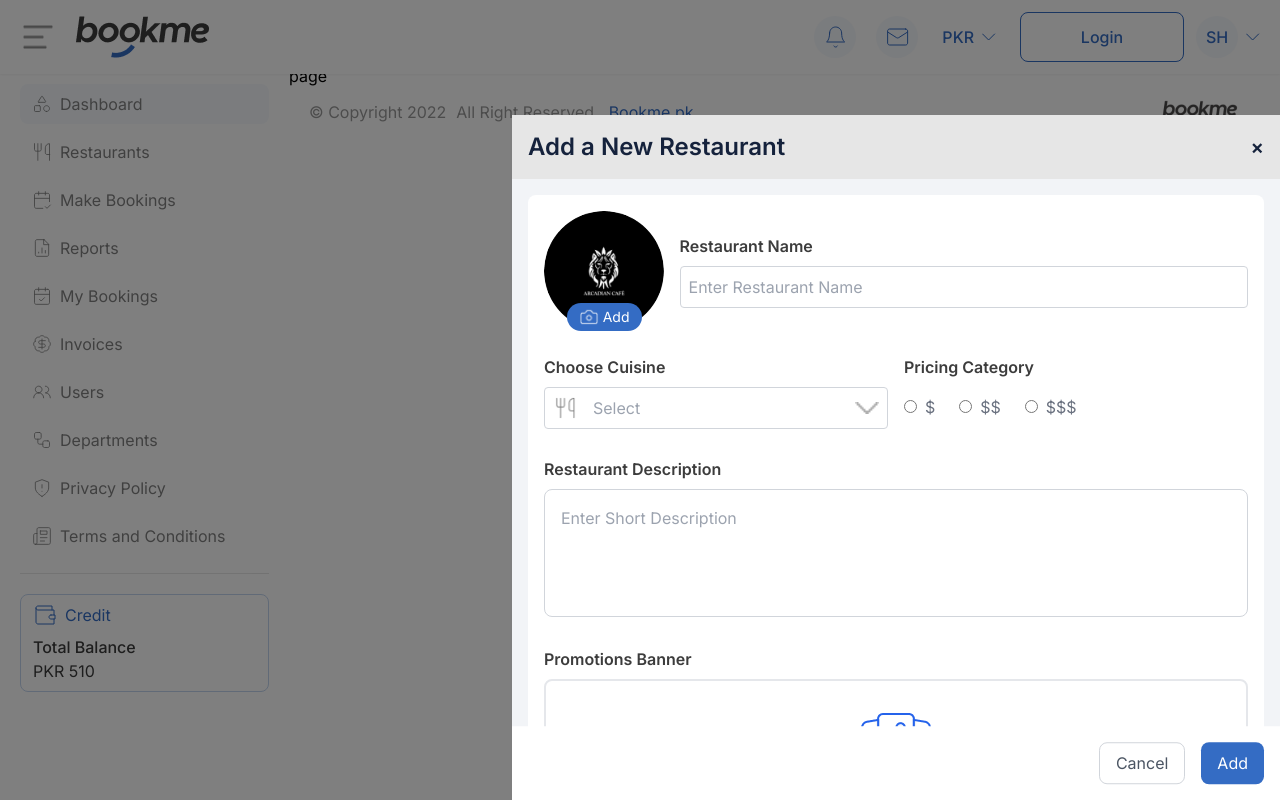
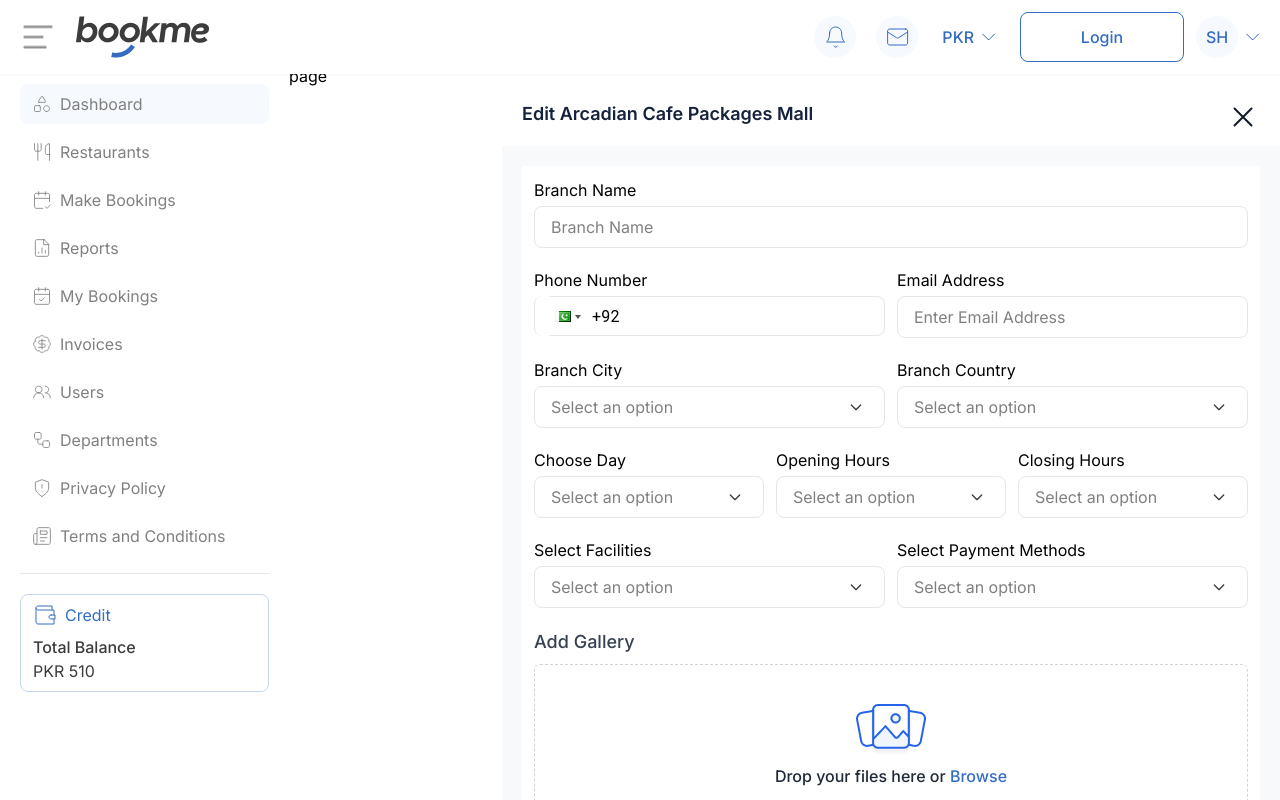
Before and after one commit to BilalHaider20/restaurant-portal, a Next.js app: page /en/test in a window 1280 px wide. Built offline with nearby package versions, Linux system fonts and the light colour scheme.

Commit message:
added fileupload

```diff
--- a/public/images/index.js
+++ b/public/images/index.js
@@ -18,7 +18,8 @@ const images = {
   cross: require('./x.svg'),
   delete: require('./listing/Delete.svg'),
   edit: require('./listing/Edit.svg'),
-  mail_form: require('./mail-form.svg')
+  mail_form: require('./mail-form.svg'),
+  browse_image: require('./browse-image.png')
 };
 export const dashboardimages = {
   bus: require('./bus-front.png'),
--- a/src/app/[locale]/test/page.jsx
+++ b/src/app/[locale]/test/page.jsx
@@ -3,10 +3,10 @@ import RestaurantModal from "@/app/components/RestaurantModal"
 
 export default function Page() {
     return (
-        <div className="relative w-full">
+        <div className="relative w-full ">
             page
-            {/* <BranchesModal/> */}
-            <RestaurantModal />
+            <BranchesModal/>
+            {/* <RestaurantModal /> */}
         </div>
 
 
--- a/src/app/components/BranchesModal.jsx
+++ b/src/app/components/BranchesModal.jsx
@@ -8,6 +8,7 @@ import "react-phone-input-2/lib/style.css";
 import { useForm, Controller } from "react-hook-form";
 import Select from './Select';
 import Input from './Input'
+import FileUpload from './FileUpload'
 
 
 const BranchesModal = () => {
@@ -96,7 +97,8 @@ const BranchesModal = () => {
                     <Image src={images.cross} alt="x" />
                 </button>
             </div>
-            <form onSubmit={handleSubmit(onSubmit)} className=' m-5 p-3 bg-bg-light space-y-3' >
+            <form onSubmit={handleSubmit(onSubmit)} className=' ' >
+                <div className='m-5 bg-bg-light p-3 space-y-5'>
                     <Controller
                         name="name"
                         control={control}
@@ -118,18 +120,36 @@ const BranchesModal = () => {
                             <PhoneInput country='pk' name="phone" className="inputForm" />
                         </div>
                         <Controller
-                        name="name"
+                            name="email"
+
                             control={control}
                             rules={{ required: "Please enter branch name" }}
                             render={({ field }) => (
                                 <Input
-                                label="Branch Name"
-                                name="name"
+                                    label="Email Address"
+                                    name="email"
+                                    type="email"
                                     value={field.value}
                                     onChange={field.onChange}
-                                placeholder="Branch Name"
+                                    placeholder="Enter Email Address"
                                     error={errors.name?.message}
                                 />
+                            )}
+                        />
+                    </div>
+                    <div className='flex flex-col gap-3 md:flex-row'>
+                        <Controller
+                            name="city"
+                            control={control}
+                            render={({ field }) => (
+                                <Select label="Branch City" name="city" options={dayOptions} value={field.value} onChange={field.onChange} />
+                            )}
+                        />
+                        <Controller
+                            name="country"
+                            control={control}
+                            render={({ field }) => (
+                                <Select label="Branch Country" name="country" options={dayOptions} value={field.value} onChange={field.onChange} />
                             )}
                         />
                     </div>
@@ -141,15 +161,7 @@ const BranchesModal = () => {
                                 <Select label="Choose Day" name="day" options={dayOptions} value={field.value} onChange={field.onChange} />
                             )}
                         />
-                    <Controller
-                        name="day2"
-                        control={control}
-                        render={({ field }) => (
-                            <Select label="Choose Day" name="day2" options={dayOptions} value={field.value} onChange={field.onChange} />
-                        )}
-                    />
-                </div>
-                <div className='flex flex-col gap-3 md:flex-row'>
+
                         <Controller
                             name="opening-hours"
                             control={control}
@@ -165,6 +177,7 @@ const BranchesModal = () => {
                             )}
                         />
                     </div>
+
                     <div className='flex flex-col gap-3 md:flex-row'>
                         <Controller
                             name="facilities"
@@ -181,6 +194,16 @@ const BranchesModal = () => {
                             )}
                         />
                     </div>
+                    <FileUpload control={control} name="gallery" />
+                </div>
+                <div className='bg-bg-light px-4 py-2 flex justify-end gap-3'>
+                    <button className="px-4 py-2 text-gray-600 bg-bg-light border border-gray-300 rounded-lg hover:bg-gray-100">
+                        Cancel
+                    </button>
+                    <button className="px-4 py-2 text-white bg-primary-blue rounded-lg hover:bg-blue-600">
+                        Add
+                    </button>
+                </div>
             </form>
         </div>
     )
--- /dev/null
+++ b/src/app/components/FileUpload.jsx
@@ -0,0 +1,64 @@
+"use client";
+import React, { useRef } from 'react';
+import { useState } from 'react';
+import images from '../../../public/images';
+import Image from 'next/image';
+import { Controller } from 'react-hook-form';
+
+const FileUpload = ({ control, name }) => {
+    const [files, setFiles] = useState([]);
+    const fileInputRef = useRef(null);
+
+    const handleFileChange = (event) => {
+        const selectedFiles = [...event.target.files];
+        setFiles(selectedFiles);
+    };
+
+    const handleBrowseClick = () => {
+        fileInputRef.current.click();
+    };
+
+    return (
+        <div className="">
+            <div className="mb-2 text-lg font-medium text-gray-700">Add Gallery</div>
+            <Controller
+                name={name}
+                control={control}
+                render={({ field }) => (
+                    <>
+                        <div
+                            className="flex flex-col items-center justify-center h-48 space-y-2 w-full p-4 border border-dashed border-gray-300 rounded-md text-center"
+                            onClick={handleBrowseClick}
+                        >
+                            {/* Icon placeholder */}
+                            <Image src={images.browse_image} alt='image' />
+                            {/* Text */}
+                            <p className="text-[#1F2937] font-medium">Drop your files here or <span className="text-primary-blue cursor-pointer">Browse</span></p>
+                            <p className="text-gray-400 text-sm">Maximum size: 50MB</p>
+                            {/* Hidden file input */}
+                            <input
+                                type="file"
+                                multiple
+                                onChange={(e) => {
+                                    handleFileChange(e);
+                                    field.onChange(e.target.files);
+                                }}
+                                className="hidden"
+                                ref={fileInputRef}
+                            />
+                        </div>
+                        {files.length > 0 && (
+                            <div className="mt-2 text-gray-600">
+                                {files.map((file, index) => (
+                                    <div key={index}>{file.name}</div>
+                                ))}
+                            </div>
+                        )}
+                    </>
+                )}
+            />
+        </div>
+    );
+};
+
+export default FileUpload;
--- a/src/app/components/Input.jsx
+++ b/src/app/components/Input.jsx
@@ -1,7 +1,8 @@
 "use client";
 import React, { useState, useEffect, useRef } from 'react';
+import Image from 'next/image';
 
-const Input = ({ label, name, value, onChange, placeholder, type = "text", error }) => {
+const Input = ({ label, name, value, onChange, placeholder, type = "text", error, icon }) => {
     return (
         <div className="w-full space-y-1 relative">
             <label htmlFor={name}>{label}</label>
@@ -11,8 +12,11 @@ const Input = ({ label, name, value, onChange, placeholder, type = "text", error
                 value={value}
                 onChange={(e) => onChange(e.target.value)}
                 placeholder={placeholder}
-                className={`inputForm ${error ? 'border-red-500' : ''}`}
+                className={`inputForm ${icon && 'inputSvg'} ${error ? 'border-red-500' : ''}`}
             />
+            {icon && <div className="formSvgDiv">
+                <Image src={icon} alt='mail' />
+            </div>}
             {error && <p className="text-red-500" role="alert">{error}</p>}
         </div>
     );
--- a/src/app/styles/globals.css
+++ b/src/app/styles/globals.css
@@ -7,6 +7,9 @@
 }
 .inputForm {
   @apply border-divider-clr m-0 py-2  pr-5  px-4 block w-full rounded-lg border focus:border-transparent ;
+}
+.inputForm::placeholder{
+  @apply text-light-text
 }
 .inputForm:has(.special-label){
   @apply p-0 border-0 border-l;
@@ -22,7 +25,7 @@
   @apply w-full ml-0 pl-5  flex   !important;
 }
 .inputForm input{
-  @apply  border-[#e6e6e6] m-0 py-2 h-10 px-4 block w-full rounded-lg text-base border pl-14 focus:outline-blue-500 !important;
+  @apply  border-divider-clr m-0 py-2 h-10 px-4 block w-full rounded-lg text-base border pl-14 focus:outline-blue-500 !important;
 }
 
 .inputSvg{
```
Also changed, not shown: public/images/browse-image.png (added). Lines whose indentation alone changed are shown as unchanged.
